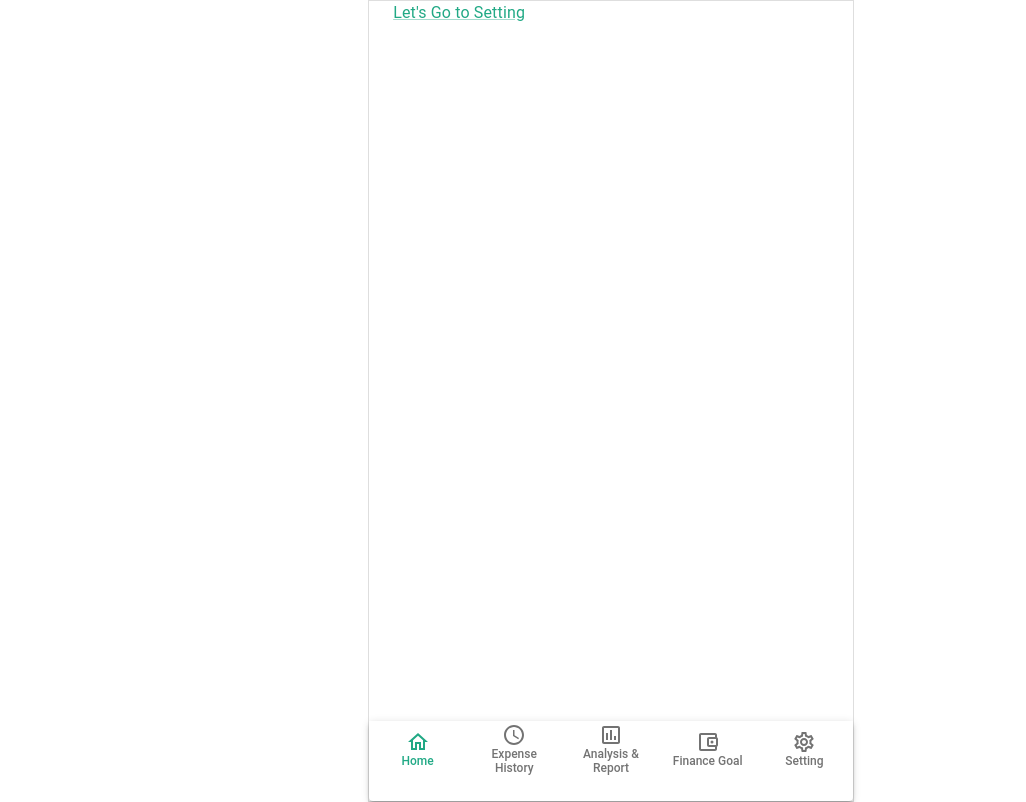
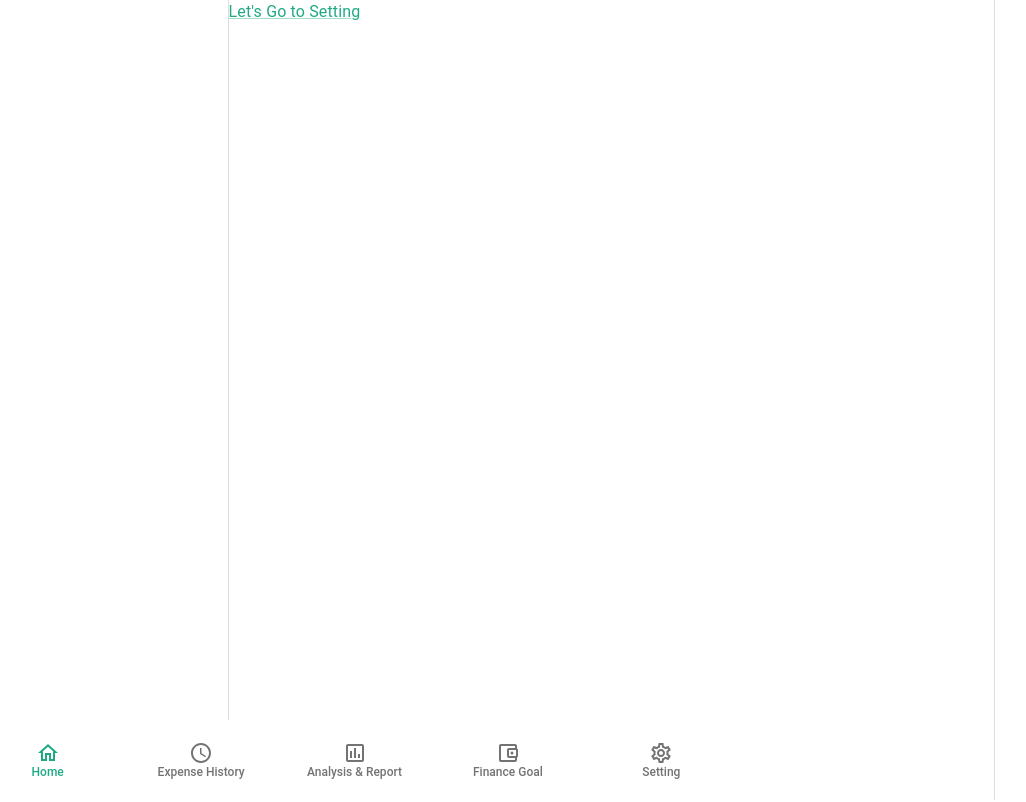
Before and after one commit to hyeonahc/finance-tracker, a React (Vite) app in the folder apps/web/: page / in a window 1280 px wide. Shown: the whole page, without its empty margins (29-1055 px from the left). Built offline with nearby package versions, Linux system fonts and the light colour scheme.

Commit message:
Improve style codes for layout and bottom nav components

```diff
--- a/apps/web/src/components/BottomNavBar.tsx
+++ b/apps/web/src/components/BottomNavBar.tsx
@@ -3,7 +3,7 @@ import AccountBalanceWalletOutlinedIcon from "@mui/icons-material/AccountBalance
 import HomeOutlinedIcon from "@mui/icons-material/HomeOutlined";
 import InsertChartOutlinedOutlinedIcon from "@mui/icons-material/InsertChartOutlinedOutlined";
 import SettingsOutlinedIcon from "@mui/icons-material/SettingsOutlined";
-import { BottomNavigation, BottomNavigationAction, Paper } from "@mui/material";
+import { BottomNavigation, BottomNavigationAction, Box } from "@mui/material";
 import { useLocation, useNavigate } from "react-router-dom";
 
 const navItems = [
@@ -49,13 +49,22 @@ export default function BottomNavBar() {
   };
 
   return (
-    <Paper
-      elevation={3}
+    <Box
       sx={{
-        minHeight: "10vh",
+        width: "767px",
+        position: "fixed",
+        bottom: 0,
+        left: 0,
+        right: 0,
+        height: "80px",
       }}
     >
-      <BottomNavigation onChange={handlechange} showLabels value={currentPath}>
+      <BottomNavigation
+        onChange={handlechange}
+        showLabels
+        value={currentPath}
+        sx={{ height: "100%" }}
+      >
         {navItems.map((item, index) => (
           <BottomNavigationAction
             icon={item.icon}
@@ -66,6 +75,6 @@ export default function BottomNavBar() {
           />
         ))}
       </BottomNavigation>
-    </Paper>
+    </Box>
   );
 }
--- a/apps/web/src/components/Layout.tsx
+++ b/apps/web/src/components/Layout.tsx
@@ -1,4 +1,4 @@
-import { Box, Container } from "@mui/material";
+import { Box } from "@mui/material";
 import { useTheme } from "@mui/material/styles";
 import { Outlet } from "react-router-dom";
 
@@ -6,21 +6,17 @@ export default function Layout() {
   const theme = useTheme();
 
   return (
-    <Box sx={{ border: 1, borderColor: theme.palette.border.main }}>
-      <Box
-        sx={{
-          minHeight: "100vh",
-          minWidth: "480px",
-        }}
-      >
-        <Container
-          component="main"
-          sx={{
-            minHeight: "90vh",
-          }}
-        >
-          <Outlet />
-        </Container>
+    <Box
+      sx={{
+        borderLeft: 1,
+        borderRight: 1,
+        borderColor: theme.palette.border.main,
+        height: "100vh",
+        width: "767px",
+      }}
+    >
+      <Box component="main">
+        <Outlet />
       </Box>
     </Box>
   );
--- a/apps/web/src/components/LayoutWithBottomNav.tsx
+++ b/apps/web/src/components/LayoutWithBottomNav.tsx
@@ -1,5 +1,5 @@
 import BottomNavBar from "@components/BottomNavBar";
-import { Box, Container } from "@mui/material";
+import { Box } from "@mui/material";
 import { useTheme } from "@mui/material/styles";
 import { Outlet } from "react-router-dom";
 
@@ -7,23 +7,19 @@ export default function LayoutWithBottomNav() {
   const theme = useTheme();
 
   return (
-    <Box sx={{ border: 1, borderColor: theme.palette.border.main }}>
-      <Box
-        sx={{
-          minHeight: "100vh",
-          minWidth: "480px",
-        }}
-      >
-        <Container
-          component="main"
-          sx={{
-            minHeight: "90vh",
-          }}
-        >
-          <Outlet />
-        </Container>
-        <BottomNavBar />
+    <Box
+      sx={{
+        borderLeft: 1,
+        borderRight: 1,
+        borderColor: theme.palette.border.main,
+        height: "100vh",
+        width: "767px",
+      }}
+    >
+      <Box component="main" sx={{ paddingBottom: "80px" }}>
+        <Outlet />
       </Box>
+      <BottomNavBar />
     </Box>
   );
 }
```
